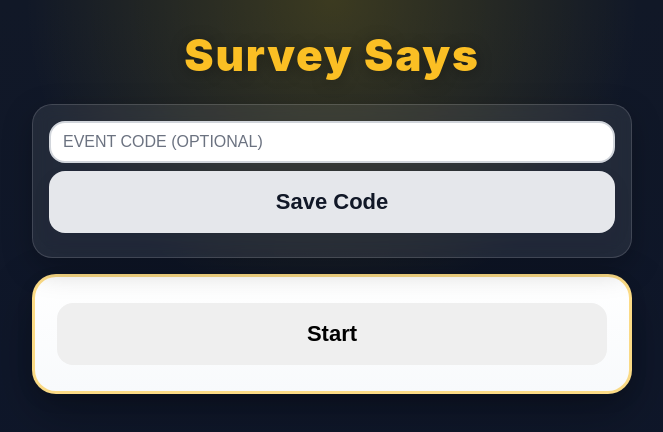
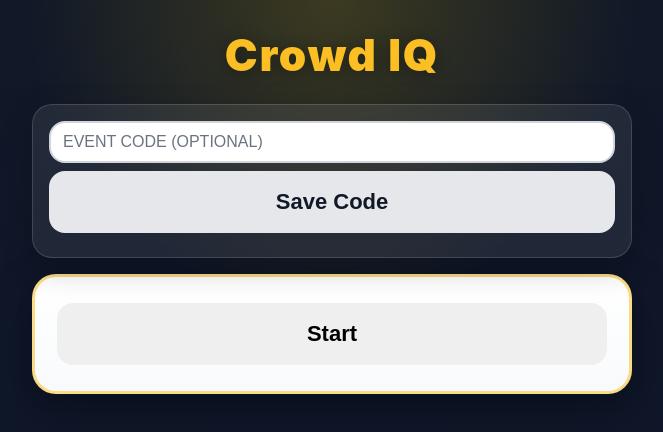
Before and after one commit to kcamie189/survey-says, a plain HTML site: page index.html in a window 1280 px wide. Shown: the whole page, without its empty margins (308-971 px from the left). Drawn offline with nearby package versions, Linux system fonts and the light colour scheme.

Commit message:
Add files via upload

```diff
--- a/index.html
+++ b/index.html
@@ -6,7 +6,7 @@
       name="viewport"
       content="width=device-width, initial-scale=1.0, maximum-scale=1.0, user-scalable=no"
     />
-    <title>Survey Says</title>
+    <title>Crowd IQ</title>
 
     <link rel="stylesheet" href="style.css" />
 
@@ -15,7 +15,7 @@
   </head>
 
   <body>
-    <h1>Survey Says</h1>
+    <h1>Crowd IQ</h1>
 
     <div id="app">
       <div id="questionBox">
```
